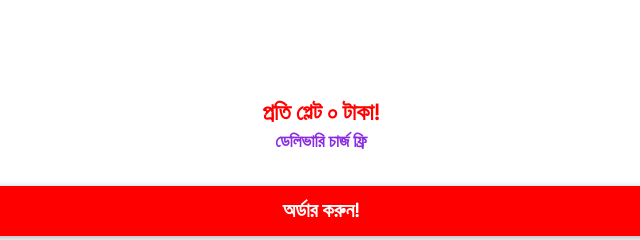
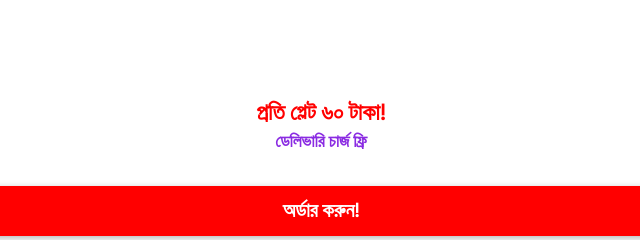
Before and after one commit to faisal-shohag/fuska, a plain HTML site: page index.html in a window 1280 px wide. Shown: the part 484-724 px from the top of the page, 319-959 px from the left. Drawn offline with nearby package versions, Linux system fonts and the light colour scheme; some packages are replaced by stand-ins of ours; a script that the page names is missing; a web font is replaced by a local one.

Commit message:
First commit

```diff
--- a/index.html
+++ b/index.html
@@ -29,7 +29,7 @@
     </div>
 
     <div class="price">
-   প্রতি প্লেট ০ টাকা!<br>
+   প্রতি প্লেট ৬০ টাকা!<br>
    <small style="color: blueviolet;">ডেলিভারি চার্জ ফ্রি</small>
     </div>
 
```
